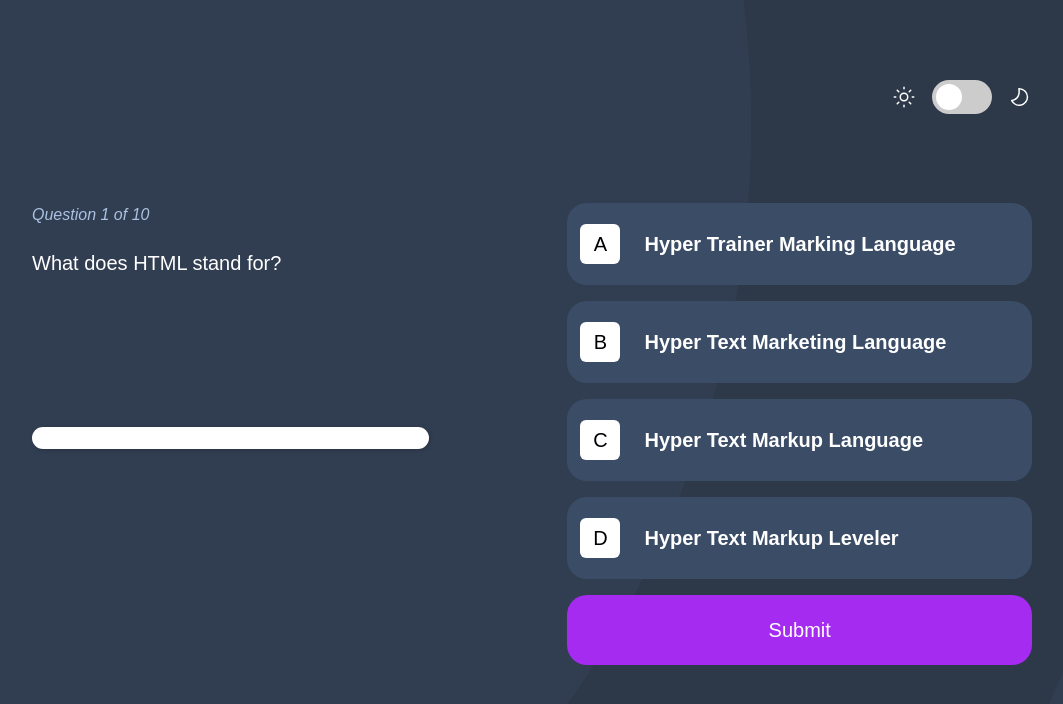
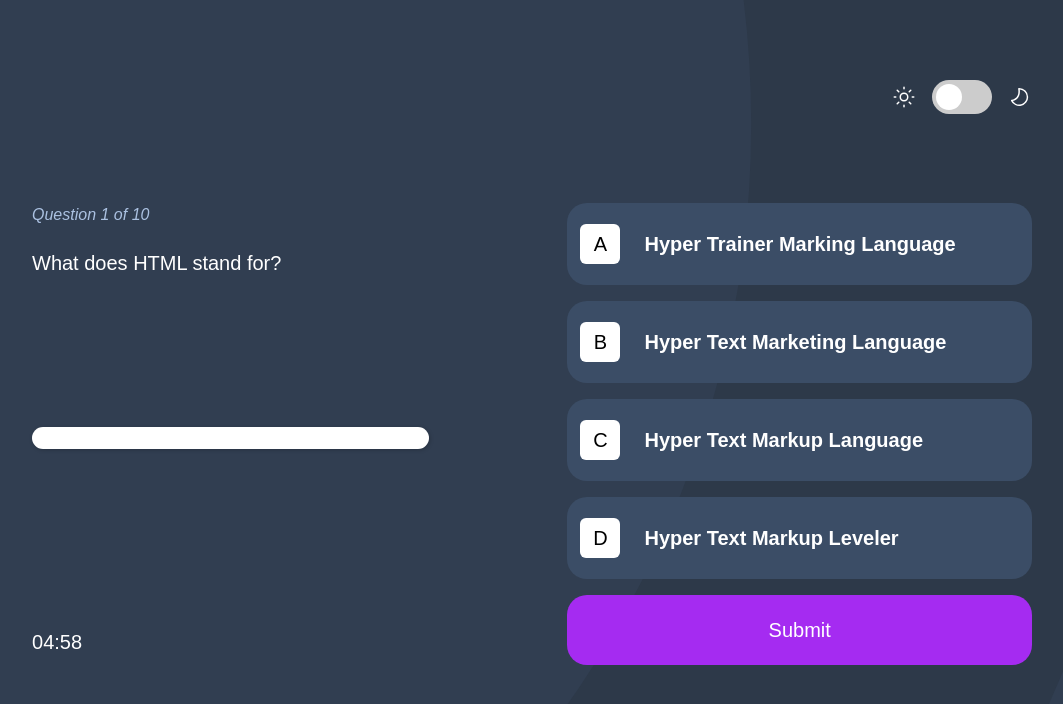
Before and after one commit to Ike-chukwu/quiz-app, a Next.js app: page / in a window 1280 px wide. Both pictures are taken after a click on the element "HTML". Shown: the top 704 px of the page, without its empty margins (108-1171 px from the left). Built offline with nearby package versions, Linux system fonts and the light colour scheme.

Commit message:
feat:added timer to quiz to test user's speed while answering questions

```diff
--- a/app/components/Question.tsx
+++ b/app/components/Question.tsx
@@ -1,8 +1,9 @@
 "use client";
-import React, { ActionDispatch } from "react";
+import React, { ActionDispatch, useEffect } from "react";
 import Answer from "./Answer";
 import StyledAnswer from "./StyledAnswer";
 import { Action, QUIZACTON } from "../utils/types";
+import Timer from "./Timer";
 
 type Props = {
   index: number;
@@ -15,6 +16,7 @@ type Props = {
   dispatch: ActionDispatch<[action: QUIZACTON]>;
   selectedOption?: string | null;
   error: boolean;
+  timeRemaining?: number;
 };
 
 const letters = ["a", "b", "c", "d"];
@@ -26,6 +28,7 @@ const Question = ({
   dispatch,
   selectedOption,
   error,
+  timeRemaining,
 }: Props) => {
   const currentQuestionObj = questions[index];
   const currentQuestion = currentQuestionObj?.question;
@@ -36,14 +39,23 @@ const Question = ({
       text: option,
     };
   });
+  useEffect(() => {
+    const interval = setInterval(() => {
+      dispatch({ type: Action.TIME });
+    }, 1000);
+    return () => clearInterval(interval);
+  }, []);
 
   return (
-    <div className="flex h-full flex-col gap-14 lg:flex-row w-full lg:justify-between">
-      <div className="flex flex-col lg:gap-36 lg:w-[40%]">
+    <div className="flex pt-20 pb-6 lg:pt-0 lg:pb-0 h-full flex-col gap-14 lg:flex-row w-full lg:justify-between">
+      <div className="flex flex-col lg:gap-36 lg:w-[40%] relative">
         <div className="flex flex-col gap-4">
-          <p className="text-[16px] text-[#ABC1E1] italic">
-            Question {index + 1} of {questions.length}
-          </p>
+          <div className="flex w-full justify-between items-center lg:block">
+            <p className="text-[16px] text-[#ABC1E1] italic">
+              Question {index + 1} of {questions.length}
+            </p>
+            <Timer className="block lg:hidden" timeRemaining={timeRemaining} />
+          </div>
           <p className="text-white text-[20px] text-base/10">
             {currentQuestion}
           </p>
@@ -53,6 +65,10 @@ const Question = ({
           value={answer ? index + 1 : index}
           max={questions.length}
         ></progress>
+        <Timer
+          className="hidden lg:block md:absolute bottom-2"
+          timeRemaining={timeRemaining}
+        />
       </div>
       <div className="flex w-full flex-col gap-4 lg:w-[55%] lg:items-end">
         {typeof answer == "string"
--- /dev/null
+++ b/app/components/Timer.tsx
@@ -0,0 +1,21 @@
+import React from "react";
+
+type Props = {
+  className: string;
+  timeRemaining?: number;
+};
+
+const Timer = ({ className, timeRemaining }: Props) => {
+  const mins = timeRemaining && Math.floor(timeRemaining / 60);
+  const secs = timeRemaining && Math.floor(timeRemaining % 60);
+
+  return (
+    <div className={`text-white text-[20px] ${className}`}>
+      {mins && mins < 10 && 0}
+      {`${mins}`}:{secs && secs < 10 && 0}
+      {`${secs}`}
+    </div>
+  );
+};
+
+export default Timer;
--- a/app/page.tsx
+++ b/app/page.tsx
@@ -5,7 +5,6 @@ import { useReducer } from "react";
 import Result from "./components/Result";
 import { reducer } from "./utils/reducer";
 import { quizInit } from "./utils/constants";
-
 
 export default function Home() {
   const [
@@ -19,6 +18,7 @@ export default function Home() {
       points,
       courseIcon,
       error,
+      timeRemaining,
     },
     dispatch,
   ] = useReducer(reducer, quizInit);
@@ -33,6 +33,7 @@ export default function Home() {
           dispatch={dispatch}
           selectedOption={selectedOption}
           error={error}
+          timeRemaining={timeRemaining}
         />
       )}
       {status == "initialize" && <StartPage dispatch={dispatch} />}
--- a/app/utils/constants.ts
+++ b/app/utils/constants.ts
@@ -15,4 +15,5 @@ export const quizInit: Quiz = {
   questions: [],
   courseIcon: "",
   error: false,
+  timeRemaining:0
 };
--- a/app/utils/reducer.ts
+++ b/app/utils/reducer.ts
@@ -1,6 +1,7 @@
 import { quizQuestions } from "../data";
 import { quizInit } from "./constants";
 import { Action, Quiz, QUIZACTON } from "./types";
+
 
 export const reducer = (state: Quiz, action: QUIZACTON) => {
   switch (action.type) {
@@ -15,11 +16,18 @@ export const reducer = (state: Quiz, action: QUIZACTON) => {
         questions: selectedQuiz ? selectedQuiz.questions : [],
         courseIcon,
         selectedCourse: action.payload?.selectedCourse,
+        timeRemaining: selectedQuiz && selectedQuiz?.questions.length * 30,
       };
     case Action.SELECT_ANSWER:
       return {
         ...state,
         selectedOption: action.payload?.selectedOption,
+      };
+    case Action.TIME:
+      return {
+        ...state,
+        timeRemaining: state?.timeRemaining && state?.timeRemaining - 1,
+        // status: state.timeRemaining === 0 ? "completed" : state.status,
       };
     case Action.SUBMIT:
       const isAnswerCorrect =
--- a/app/utils/types.ts
+++ b/app/utils/types.ts
@@ -6,6 +6,7 @@ export enum Action {
   NEXT_QUESTION = "NEXT_QUESTION",
   FINISHED = "FINISHED",
   UNANSWERED_QUESTION = "UNANSWERED_QUESTION",
+  TIME="TIME"
 }
 
 export interface QUIZACTON {
@@ -23,7 +24,7 @@ export interface Quiz {
   answer: string | null;
   points: number;
   currentIndex: number;
-  selectedCourse?: string ;
+  selectedCourse?: string;
   selectedOption?: string | null;
   questions: {
     question: string;
@@ -32,4 +33,5 @@ export interface Quiz {
   }[];
   courseIcon?: string;
   error: boolean;
+  timeRemaining?: number;
 }
```
